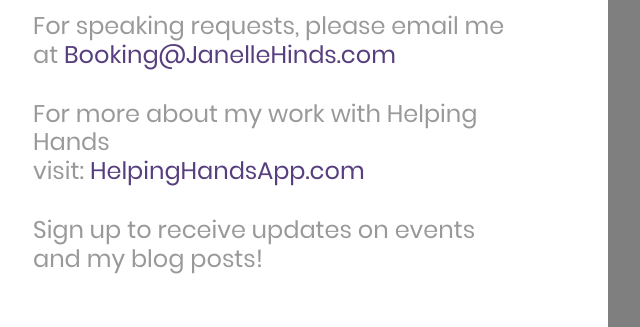
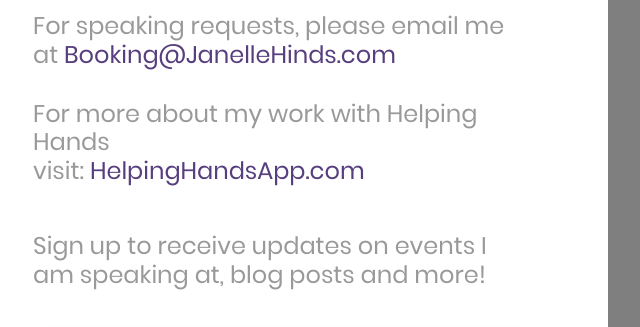
Before and after one commit to MobileAppQueen/mobileappqueen.github.io, a plain HTML site: page index.html in a window 1280 px wide. Shown: the part 412-739 px from the top of the page, without its empty margins (32-672 px from the left). Drawn offline with Linux system fonts and the light colour scheme; a web font is replaced by a local one.

Commit message:
small changes

```diff
--- a/index.html
+++ b/index.html
@@ -39,19 +39,15 @@
 
 
 					<p class="m2-txt1 p-b-30">
-						For speaking requests, please email me at	<a href = "mailto:booking@janellehinds.com?subject=Speaking%20Request" style ="color:#573E7E">Booking@JanelleHinds.com</a>
-					</p>
+						For speaking requests, please email me at	<a href = "mailto:booking@janellehinds.com?subject=Speaking%20Request" style ="color:#573E7E">Booking@JanelleHinds.com</a>		</p>
 
 
-					<p class="m2-txt1 p-b-30">
+					<p class="m2-txt1 p-b-46">
 						For more about my work with Helping Hands <br />visit:	<a href = "helpinghandsapp.com" style ="color:#573E7E">HelpingHandsApp.com</a>			</p>
 
 
-
-						<p class="m2-txt1 p-b-46">
-							Sign up to receive updates on events and my blog posts!
-						</p>
-
+						<p class="m2-txt1 p-b-30">
+							Sign up to receive updates on events I am speaking at, blog posts and more!	</p>
 
 
 						<form action="https://janellehinds.us20.list-manage.com/subscribe/post?u=90eac43fcfdae65afbcb195be&amp;id=b8ee4673d3" method="post" id="mc-embedded-subscribe-form" name="mc-embedded-subscribe-form" class="validate contact100-form validate-form m-t-10 m-b-10" target="_blank" novalidate>
@@ -63,10 +59,6 @@
 							</div>
 							<div style="position: absolute; left: -5000px;" aria-hidden="true"><input type="text" name="b_f2d244c0df42a0431bd08ddea_aeaa9dd034" tabindex="-1" value=""></div>
 						</form>
-
-
-
-
 					</div>
 				</div>
 
```
